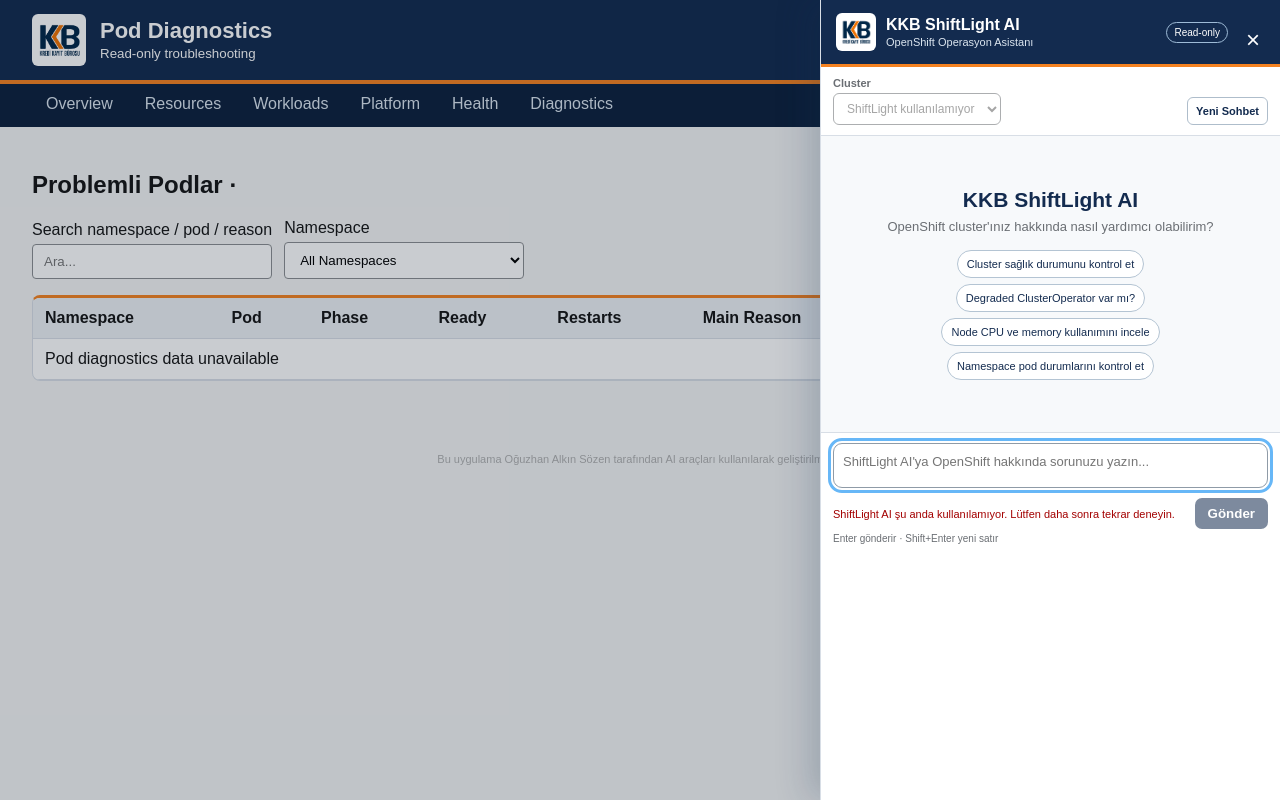
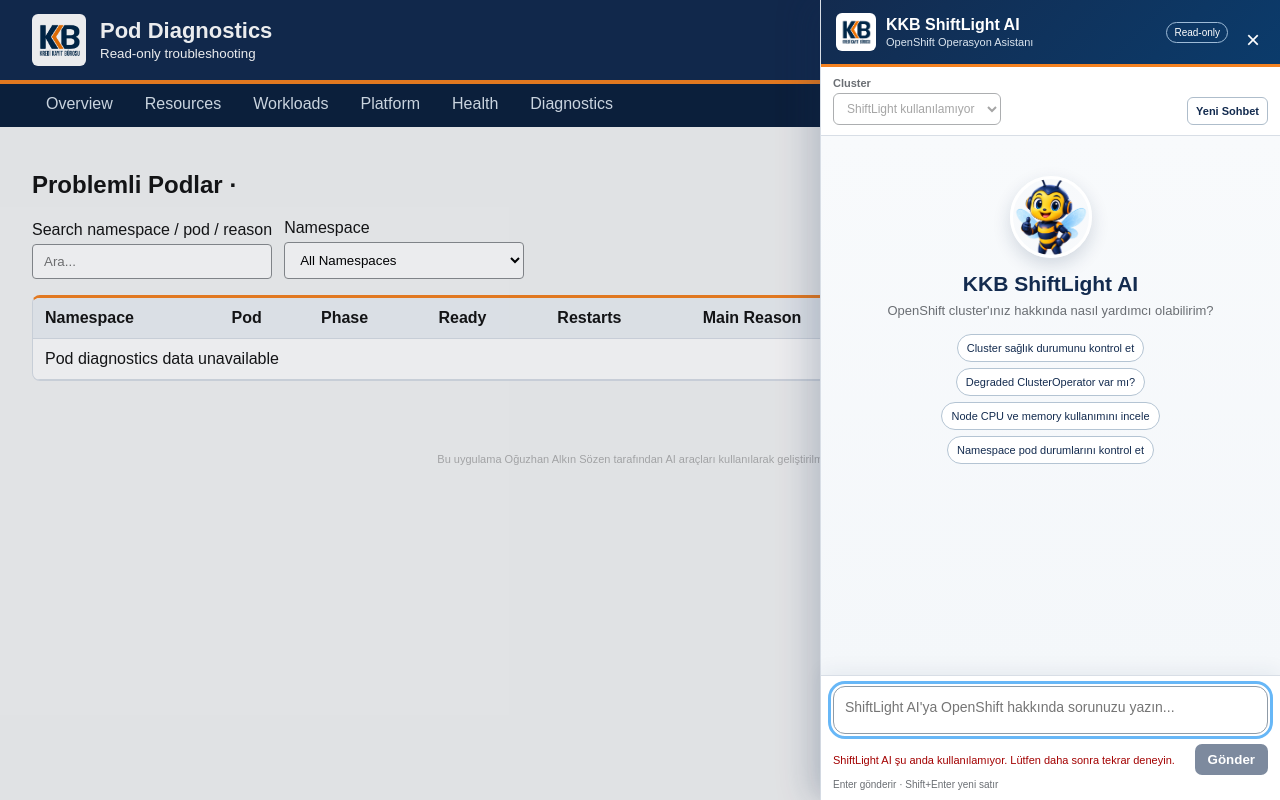
Before and after one commit to Sprint18/openshift-monitoring, a Python web app: template kocc-v0.4.0/app/templates/diagnostics.html in a window 1280 px wide, after a click on "KKB ShiftLight AI". Run offline with Jinja, Linux system fonts and the light colour scheme; the template is opened without the code that fills it, so the values that code supplies are empty.

Commit message:
feat: polish ShiftLight chat experience

```diff
--- a/kocc-v0.4.0/app/static/shiftlight_assistant.css
+++ b/kocc-v0.4.0/app/static/shiftlight_assistant.css
@@ -23,17 +23,7 @@
     font: 700 13px Arial,sans-serif;
     cursor: pointer;
 }
-.shiftlight-launcher-mark {
-    display: grid;
-    place-items: center;
-    width: 30px;
-    height: 30px;
-    background: #fff;
-    color: var(--shiftlight-navy);
-    border-radius: 9px;
-    box-shadow: inset 0 -3px 0 var(--shiftlight-orange);
-    font-size: 11px;
-}
+.shiftlight-launcher-mascot { width:38px; height:38px; object-fit:cover; object-position:center 28%; border:2px solid #fff; border-radius:50%; animation:shiftlight-bob 3.4s ease-in-out infinite; }
 .shiftlight-launcher:focus-visible,
 .shiftlight-drawer button:focus-visible,
 .shiftlight-drawer select:focus-visible,
@@ -46,8 +36,11 @@
     right: 24px;
     bottom: 84px;
     z-index: 1201;
-    width: min(310px,calc(100vw - 32px));
-    padding: 13px 34px 13px 14px;
+    display:flex;
+    align-items:center;
+    gap:10px;
+    width: min(330px,calc(100vw - 32px));
+    padding: 10px 34px 10px 10px;
     color: #25364a;
     background: #fff;
     border: 1px solid #b8c9d9;
@@ -57,17 +50,21 @@
     animation: shiftlight-float .55s ease-out;
     font: 13px/1.4 Arial,sans-serif;
 }
+.shiftlight-nudge img { width:58px; height:58px; flex:0 0 auto; object-fit:cover; object-position:center 30%; border-radius:12px; }
 .shiftlight-nudge strong,.shiftlight-nudge span { display:block; }
 .shiftlight-nudge button { position:absolute; top:5px; right:7px; border:0; background:transparent; color:#59636e; font-size:20px; cursor:pointer; }
-.shiftlight-overlay { position:fixed; inset:0; z-index:1202; background:rgba(9,23,41,.22); }
+.shiftlight-overlay { position:fixed; inset:0; z-index:1202; background:rgba(9,23,41,.08); }
 .shiftlight-drawer {
     position: fixed;
     top: 0;
     right: 0;
     bottom: 0;
     z-index: 1203;
-    display: grid;
-    grid-template-rows: auto auto auto minmax(0,1fr) auto;
+    display: flex;
+    flex-direction: column;
+    height: 100vh;
+    height: 100dvh;
+    min-height: 0;
     width: min(460px,calc(100vw - 34px));
     color: #151515;
     background: #f7f9fb;
@@ -78,7 +75,7 @@
     font-family: Arial,sans-serif;
 }
 .shiftlight-drawer.open { transform: translateX(0); }
-.shiftlight-header { display:flex; align-items:center; justify-content:space-between; gap:12px; padding:13px 15px; color:#fff; background:var(--shiftlight-navy); border-bottom:3px solid var(--shiftlight-orange); }
+.shiftlight-header { display:flex; flex:0 0 auto; align-items:center; justify-content:space-between; gap:12px; padding:13px 15px; color:#fff; background:linear-gradient(135deg,var(--shiftlight-navy),#0b3b6b); border-bottom:3px solid var(--shiftlight-orange); }
 .shiftlight-brand { display:flex; align-items:center; gap:10px; min-width:0; }
 .shiftlight-brand img { width:40px; height:38px; padding:3px; object-fit:contain; background:#fff; border-radius:6px; }
 .shiftlight-brand strong,.shiftlight-brand small { display:block; }
@@ -86,22 +83,23 @@
 .shiftlight-header-actions { display:flex; align-items:center; gap:7px; }
 .shiftlight-readonly { padding:4px 7px; border:1px solid #9ebbd7; border-radius:11px; font-size:10px; }
 .shiftlight-header-actions button { width:30px; height:30px; color:#fff; background:transparent; border:0; border-radius:5px; font-size:24px; cursor:pointer; }
-.shiftlight-toolbar { display:flex; align-items:end; justify-content:space-between; gap:9px; padding:10px 12px; background:#fff; border-bottom:1px solid var(--shiftlight-border); }
+.shiftlight-toolbar { display:flex; flex:0 0 auto; align-items:end; justify-content:space-between; gap:9px; padding:10px 12px; background:#fff; border-bottom:1px solid var(--shiftlight-border); }
 .shiftlight-toolbar label { display:grid; gap:4px; color:var(--shiftlight-muted); font-size:11px; font-weight:bold; }
 .shiftlight-toolbar select { min-width:142px; padding:7px 9px; background:#fff; border:1px solid #8a8d90; border-radius:6px; font:12px Arial,sans-serif; }
 .shiftlight-toolbar > div { display:flex; gap:6px; }
 .shiftlight-toolbar button { padding:7px 8px; color:var(--shiftlight-navy); background:#fff; border:1px solid #aebdcb; border-radius:6px; font-size:11px; font-weight:bold; cursor:pointer; }
-.shiftlight-history-note { padding:7px 12px; color:#5d4a00; background:#fff7d6; border-bottom:1px solid #ead98e; font-size:11px; }
-.shiftlight-conversation { display:flex; flex-direction:column; gap:14px; min-height:0; overflow-y:auto; overscroll-behavior:contain; padding:18px 14px; scroll-behavior:smooth; }
-.shiftlight-empty { display:grid; place-items:center; flex:1; min-height:260px; text-align:center; }
+.shiftlight-history-note { flex:0 0 auto; padding:7px 12px; color:#5d4a00; background:#fff7d6; border-bottom:1px solid #ead98e; font-size:11px; }
+.shiftlight-conversation { display:flex; flex:1 1 auto; flex-direction:column; gap:14px; min-height:0; overflow-y:auto; overflow-x:hidden; overscroll-behavior:contain; padding:18px 14px; background:linear-gradient(#f8fafc,#f4f7fa); scroll-behavior:smooth; }
+.shiftlight-empty { display:flex; flex:1 1 auto; flex-direction:column; align-items:center; justify-content:flex-start; min-height:0; padding:22px 0; text-align:center; }
 .shiftlight-empty > div { max-width:350px; }.shiftlight-empty h2 { margin:0; color:var(--shiftlight-navy); font-size:21px; }.shiftlight-empty p { margin:7px 0 16px; color:var(--shiftlight-muted); font-size:13px; }
+.shiftlight-empty-mascot { width:82px; height:82px; margin-bottom:10px; object-fit:cover; object-position:center 30%; border:3px solid #fff; border-radius:50%; box-shadow:0 7px 18px rgba(19,43,79,.16); }
 .shiftlight-suggestions { display:flex; flex-wrap:wrap; justify-content:center; gap:6px; }
 .shiftlight-suggestions button { padding:7px 9px; color:var(--shiftlight-navy); background:#fff; border:1px solid #b4c4d3; border-radius:14px; font-size:11px; cursor:pointer; }
 .shiftlight-message { max-width:92%; overflow-wrap:anywhere; font-size:13px; }
 .shiftlight-message.user { align-self:flex-end; padding:9px 12px; color:#fff; background:var(--shiftlight-navy); border-radius:14px 14px 4px 14px; white-space:pre-wrap; }
 .shiftlight-message.assistant { align-self:flex-start; width:100%; }
 .shiftlight-identity { display:flex; align-items:center; gap:7px; margin-bottom:6px; color:var(--shiftlight-navy); font-size:11px; font-weight:bold; }
-.shiftlight-avatar { display:grid; place-items:center; width:25px; height:25px; color:#fff; background:var(--shiftlight-navy); border-radius:7px; box-shadow:inset 0 -3px 0 var(--shiftlight-orange); font-size:9px; }
+.shiftlight-avatar { width:28px; height:28px; object-fit:cover; object-position:center 28%; border:1px solid #d2dce6; border-radius:50%; }
 .shiftlight-answer { padding-left:32px; line-height:1.5; }.shiftlight-answer > :first-child { margin-top:0; }.shiftlight-answer > :last-child { margin-bottom:0; }
 .shiftlight-answer h1,.shiftlight-answer h2,.shiftlight-answer h3 { margin:13px 0 6px; color:var(--shiftlight-navy); line-height:1.25; }.shiftlight-answer h1{font-size:18px}.shiftlight-answer h2{font-size:16px}.shiftlight-answer h3{font-size:14px}
 .shiftlight-answer p,.shiftlight-answer ul,.shiftlight-answer ol { margin:6px 0; }
@@ -111,10 +109,11 @@
 .shiftlight-answer a { color:#005ea8; }
 .shiftlight-message.error .shiftlight-answer { color:#8a150d; }
 .shiftlight-evidence { margin:9px 0 0 32px; padding-top:7px; border-top:1px solid var(--shiftlight-border); }.shiftlight-evidence summary{cursor:pointer;color:#005a9c;font-size:11px;font-weight:bold}.shiftlight-evidence dl{display:grid;grid-template-columns:auto 1fr;gap:4px 10px;margin:8px 0 0;font-size:11px}.shiftlight-evidence dt{color:var(--shiftlight-muted)}.shiftlight-evidence dd{margin:0;font-weight:bold}
-.shiftlight-composer { padding:10px 12px; background:#fff; border-top:1px solid var(--shiftlight-border); }
-.shiftlight-composer textarea { width:100%; min-height:45px; max-height:125px; padding:9px; resize:none; border:1px solid #8f9ba7; border-radius:9px; font:13px/1.4 Arial,sans-serif; }
+.shiftlight-composer { position:relative; bottom:auto; flex:0 0 auto; min-height:0; padding:10px 12px; background:#fff; border-top:1px solid var(--shiftlight-border); box-shadow:0 -5px 18px rgba(19,43,79,.06); }
+.shiftlight-composer textarea { width:100%; min-height:48px; max-height:145px; padding:10px 11px; resize:none; border:1px solid #8f9ba7; border-radius:12px; font:14px/1.45 Arial,sans-serif; }
 .shiftlight-composer > div { display:flex; align-items:center; justify-content:space-between; gap:8px; margin-top:6px; }.shiftlight-composer > div span{color:var(--shiftlight-muted);font-size:11px}.shiftlight-composer > div span.error{color:#a30000}.shiftlight-composer button{padding:8px 13px;color:#fff;background:var(--shiftlight-navy);border:0;border-radius:7px;font-weight:bold;cursor:pointer}.shiftlight-composer button:disabled{cursor:not-allowed;opacity:.55}.shiftlight-composer small{display:block;margin-top:4px;color:var(--shiftlight-muted);font-size:10px}
 .shiftlight-sr-only { position:absolute; width:1px; height:1px; padding:0; margin:-1px; overflow:hidden; clip:rect(0,0,0,0); white-space:nowrap; border:0; }
 @keyframes shiftlight-float { from { opacity:0; transform:translateY(8px); } to { opacity:1; transform:translateY(0); } }
-@media (prefers-reduced-motion: reduce) { .shiftlight-nudge { animation:none; }.shiftlight-drawer { transition:none; }.shiftlight-conversation { scroll-behavior:auto; } }
+@keyframes shiftlight-bob { 0%,100% { transform:translateY(0); } 50% { transform:translateY(-3px); } }
+@media (prefers-reduced-motion: reduce) { .shiftlight-nudge,.shiftlight-launcher-mascot { animation:none; }.shiftlight-drawer { transition:none; }.shiftlight-conversation { scroll-behavior:auto; } }
 @media (max-width: 620px) { .shiftlight-launcher{right:12px;bottom:12px}.shiftlight-launcher > span:last-child{display:none}.shiftlight-drawer{width:100vw}.shiftlight-overlay{display:none}.shiftlight-toolbar{align-items:stretch;flex-direction:column}.shiftlight-toolbar label{grid-template-columns:auto 1fr;align-items:center}.shiftlight-toolbar select{width:100%} }
--- a/kocc-v0.4.0/app/templates/_shiftlight_assistant.html
+++ b/kocc-v0.4.0/app/templates/_shiftlight_assistant.html
@@ -3,14 +3,13 @@
 <div id="shiftlight-root" data-initial-cluster="{{ selected_cluster }}" data-open-on-load="{{ 'true' if page == 'ai-assistant' else 'false' }}">
     <div id="shiftlight-nudge" class="shiftlight-nudge" hidden role="status">
         <button id="shiftlight-nudge-close" type="button" aria-label="ShiftLight karşılama mesajını kapat">×</button>
-        <strong>Merhaba 👋 Ben KKB ShiftLight AI.</strong>
-        <span>OpenShift desteği için buradayım.</span>
+        <img src="/static/shiftlight-mascot.png" alt="" aria-hidden="true"><div><strong>Merhaba 👋</strong><span>Ben KKB ShiftLight AI.<br>OpenShift desteği için buradayım.</span></div>
     </div>
     <button id="shiftlight-launcher" class="shiftlight-launcher" type="button" aria-label="KKB ShiftLight AI asistanını aç" aria-controls="shiftlight-drawer" aria-expanded="false">
-        <span class="shiftlight-launcher-mark" aria-hidden="true">AI</span><span>KKB ShiftLight AI</span>
+        <img class="shiftlight-launcher-mascot" src="/static/shiftlight-mascot.png" alt="" aria-hidden="true"><span>KKB ShiftLight AI</span>
     </button>
     <div id="shiftlight-overlay" class="shiftlight-overlay" hidden></div>
-    <aside id="shiftlight-drawer" class="shiftlight-drawer" aria-label="KKB ShiftLight AI" aria-hidden="true">
+    <aside id="shiftlight-drawer" class="shiftlight-drawer" role="dialog" aria-modal="false" aria-label="KKB ShiftLight AI" aria-hidden="true">
         <header class="shiftlight-header">
             <div class="shiftlight-brand"><img src="/static/kkb-turuncu-lacivert-logo.png" alt="KKB"><div><strong>KKB ShiftLight AI</strong><small>OpenShift Operasyon Asistanı</small></div></div>
             <div class="shiftlight-header-actions"><span class="shiftlight-readonly">Read-only</span><button id="shiftlight-close" type="button" aria-label="Asistanı kapat">×</button></div>
```
Also changed, not shown: kocc-ai-backend/app/agent.py (+5 -2 lines), kocc-ai-backend/app/main.py (+24 -0 lines), kocc-ai-backend/tests/test_ai_backend.py (+29 -0 lines), kocc-v0.4.0/app/static/shiftlight_assistant.js (+14 -8 lines), kocc-v0.4.0/tests/test_ai_integration.py (+40 -2 lines), kocc-v0.4.0/app/static/shiftlight-mascot.png (added).
